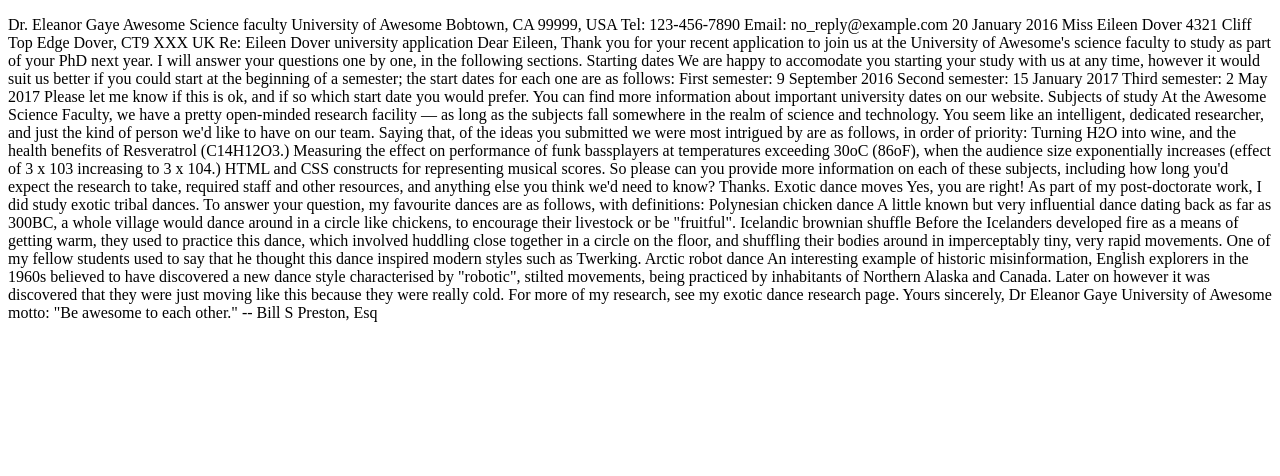
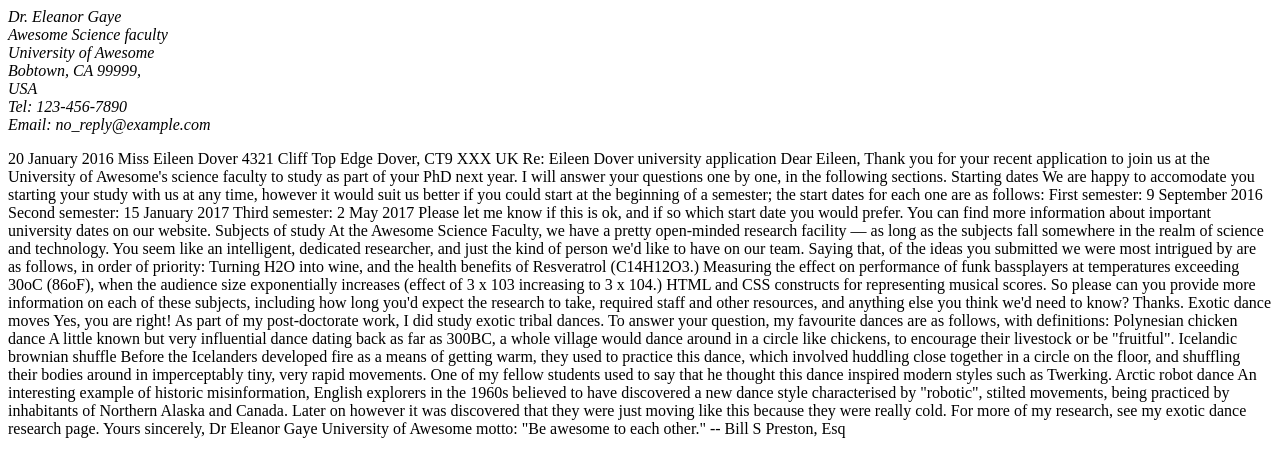
Before and after one commit to kevin-compsci/Web-Development-Practice, a plain HTML site: page Html/HTML_Tutorial7/practice7.html in a window 1280 px wide. Drawn offline with Linux system fonts and the light colour scheme.

Commit message:
Add files via upload

```diff
--- a/Html/HTML_Tutorial7/practice7.html
+++ b/Html/HTML_Tutorial7/practice7.html
@@ -9,14 +9,16 @@
 
   <body>
 
-    <p>Dr. Eleanor Gaye
-        Awesome Science faculty
-        University of Awesome
-        Bobtown, CA 99999,
-        USA
-        Tel: 123-456-7890
-        Email: no_reply@example.com
-
+    <address>
+        Dr. Eleanor Gaye<br>
+        Awesome Science faculty<br>
+        University of Awesome<br>
+        Bobtown, CA 99999,<br>
+        USA<br>
+        Tel: 123-456-7890<br>
+        Email: no_reply@example.com<br>
+    </address>
+    <p>
         20 January 2016
 
         Miss Eileen Dover
```
